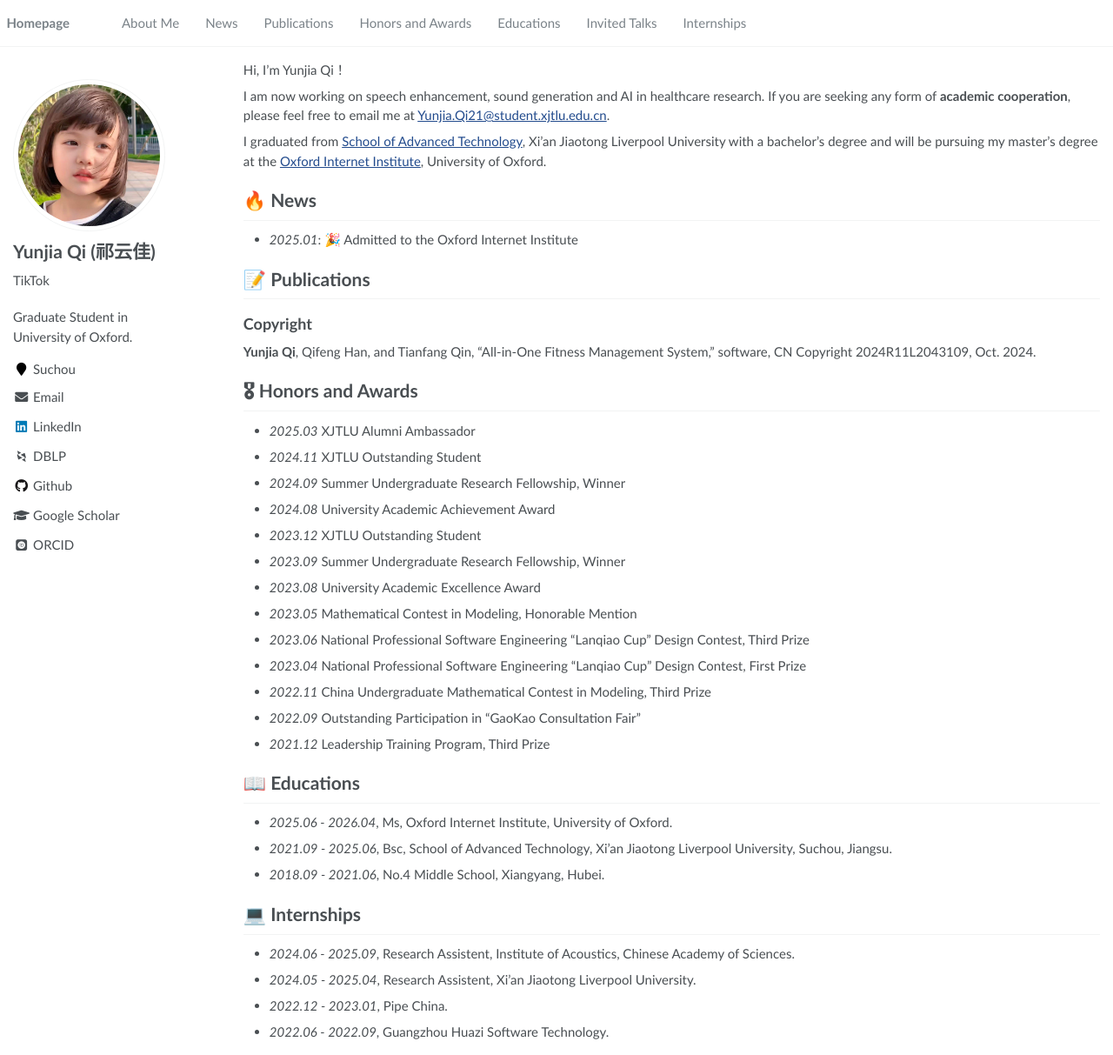
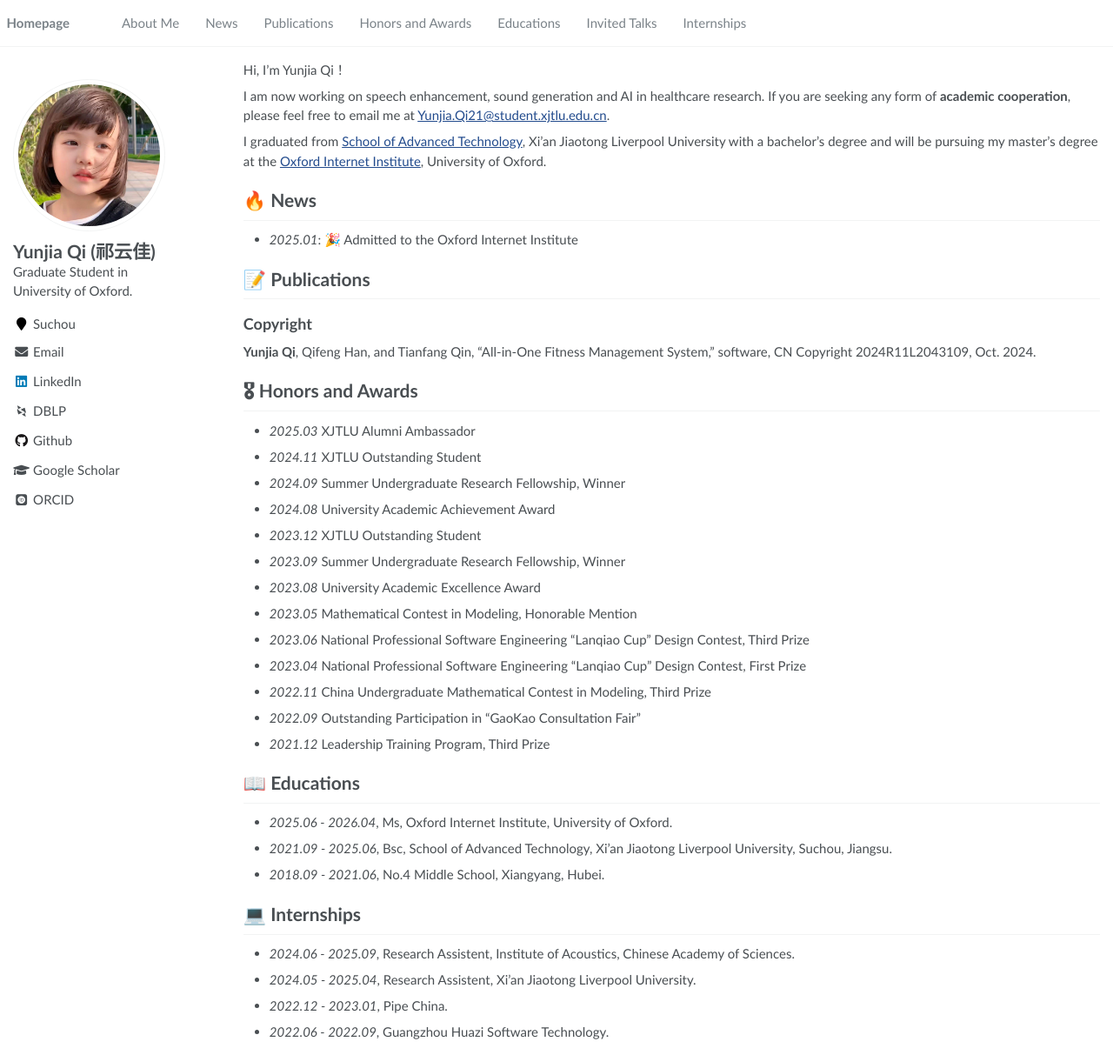
Before and after one commit to RayeRen/rayeren.github.io, a Jekyll site: the page built from _pages/about.md, in a window 1280 px wide and 1213 px high. Shown: the whole window at 87% size. Built offline with Jekyll 4.4.1, drawn with Linux system fonts in a browser that asks for light colours; some web fonts are replaced.

Commit message:
Update _config.yml

```diff
--- a/_config.yml
+++ b/_config.yml
@@ -23,7 +23,7 @@ baidu_site_verification  :
 author:
   name             : "Yunjia Qi (祁云佳)"
   avatar           : "images/image.jpg"
-  bio              : "TikTok"
+  bio              :
   location         : "Suchou"
   employer         :
   pubmed           :
```
